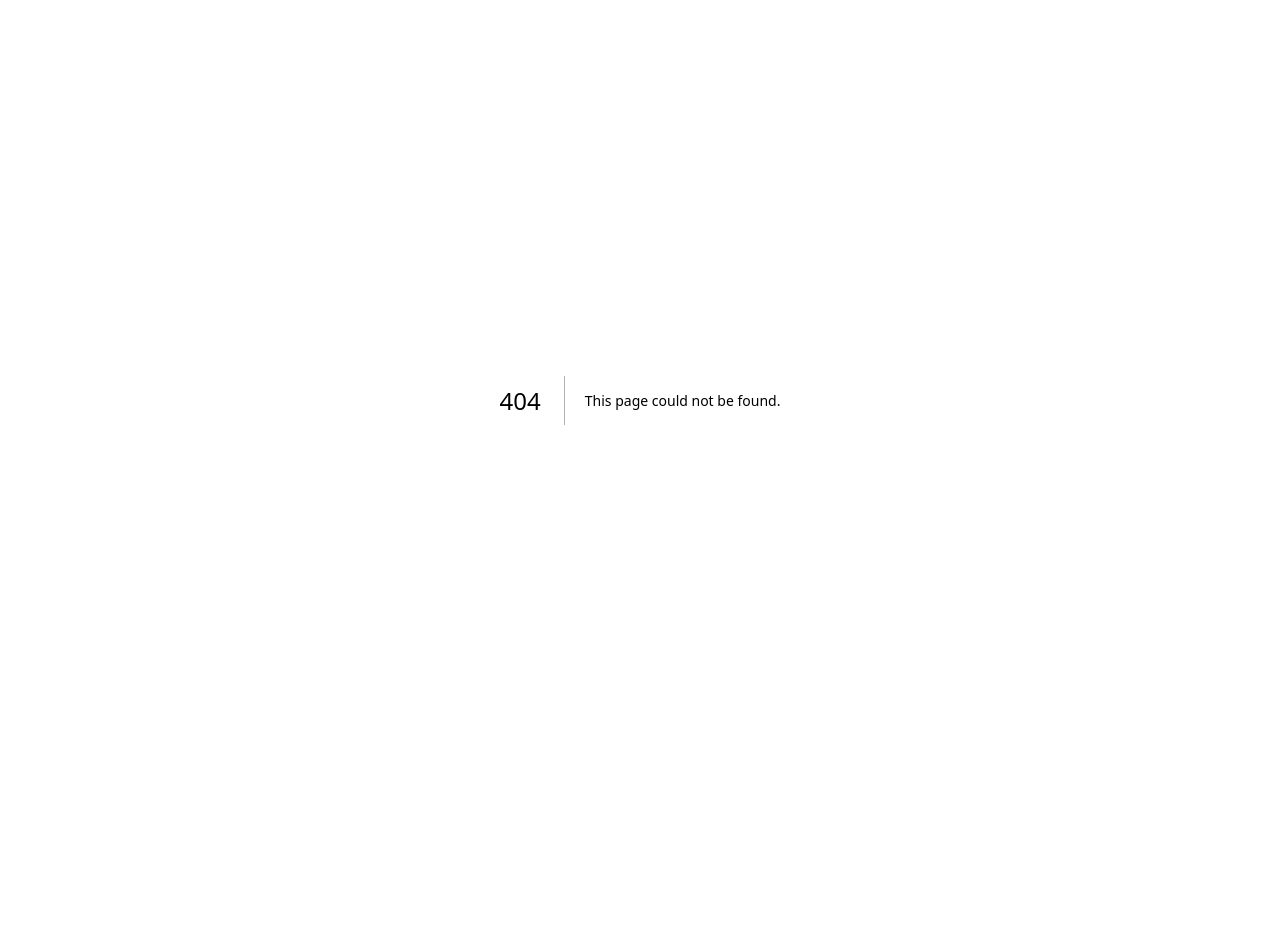
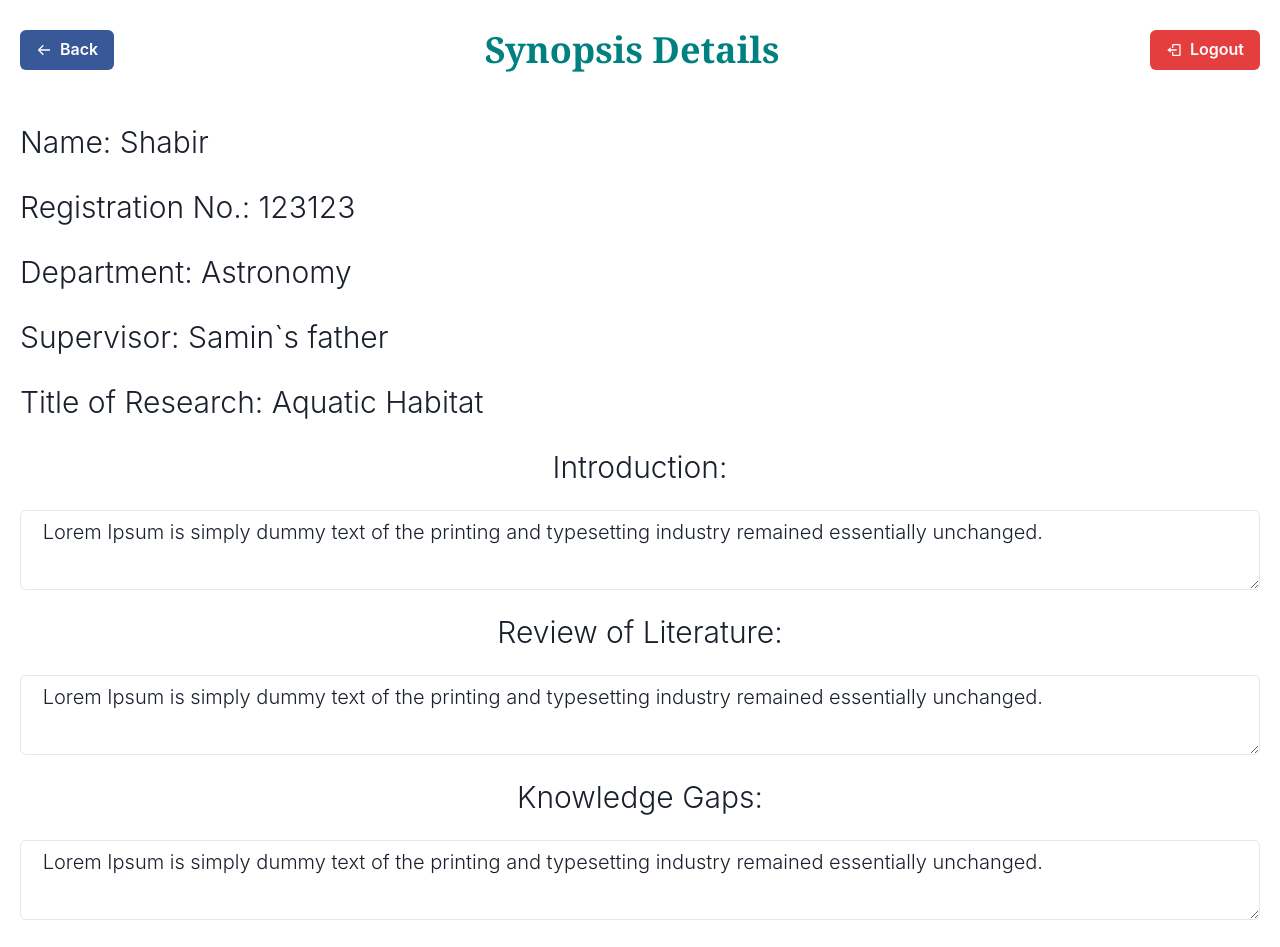
Before and after one commit to UmmarHamid/iust-scholars-portal, a Next.js app: page /synopsisdetails in a window 1280 px wide. Before the commit this address had no page. Shown: the top 947 px of the page. Before the commit the page ends 800 px from the top, so only its background shows below. Built offline with nearby package versions, Linux system fonts and the light colour scheme.

Commit message:
add synopsisdetails page

```diff
--- /dev/null
+++ b/pages/synopsisdetails/index.tsx
@@ -0,0 +1,153 @@
+import { Button } from '@chakra-ui/button';
+// import { BsFillHouseDoorFill } from 'react-icons/bs';
+import { BiArrowBack, BiLogOut } from 'react-icons/bi';
+import Link from 'next/link';
+import { Box, Heading, Text, Textarea } from '@chakra-ui/react';
+
+export const Index = () => {
+  const user = {
+    name: 'Shabir',
+    registrationNumber: '123123',
+    department: 'Astronomy',
+    supervisor: 'Samin`s father',
+    titleOfResearch: 'Aquatic Habitat',
+    introduction:
+      'Lorem Ipsum is simply dummy text of the printing and typesetting industry remained essentially unchanged.',
+    reviewOfLiterature:
+      'Lorem Ipsum is simply dummy text of the printing and typesetting industry remained essentially unchanged.',
+    knowledgeGaps:
+      'Lorem Ipsum is simply dummy text of the printing and typesetting industry remained essentially unchanged.',
+    originalityOfTheWork:
+      'Lorem Ipsum is simply dummy text of the printing and typesetting industry remained essentially unchanged.',
+    hypothesis:
+      'Lorem Ipsum is simply dummy text of the printing and typesetting industry remained essentially unchanged.',
+    objectives:
+      'Lorem Ipsum is simply dummy text of the printing and typesetting industry remained essentially unchanged.',
+    methodology:
+      'Lorem Ipsum is simply dummy text of the printing and typesetting industry remained essentially unchanged.',
+    deliverables:
+      'Lorem Ipsum is simply dummy text of the printing and typesetting industry remained essentially unchanged.',
+    collaboration:
+      'Lorem Ipsum is simply dummy text of the printing and typesetting industry remained essentially unchanged.',
+  };
+  return (
+    <>
+      <title>Synopsis Details</title>
+      <Box
+        display={'flex'}
+        justifyContent={'space-between'}
+        alignItems={'center'}
+        height={'100px'}
+      >
+        <Link href={'/scholars'}>
+          <Button
+            leftIcon={<BiArrowBack />}
+            colorScheme='facebook'
+            variant='solid'
+            marginLeft={'20px'}
+          >
+            Back
+          </Button>
+        </Link>
+        <Heading
+          as='h2'
+          size='xl'
+          fontFamily='Georgia'
+          fontWeight='bold'
+          color='teal'
+        >
+          Synopsis Details
+        </Heading>
+        <Button colorScheme='red' leftIcon={<BiLogOut />} marginRight={'20px'}>
+          Logout
+        </Button>
+      </Box>
+      <Box
+        display={'flex'}
+        flexDirection={'column'}
+        gap={'20px'}
+        margin={'20px'}
+      >
+        <Text fontWeight={300} fontSize={'30px'}>
+          {`Name: ${user.name}`}
+        </Text>
+        <Text fontWeight={300} fontSize={'30px'}>
+          {`Registration No.: ${user.registrationNumber}`}
+        </Text>
+        <Text fontWeight={300} fontSize={'30px'}>
+          {` Department: ${user.department}`}
+        </Text>
+        <Text fontWeight={300} fontSize={'30px'}>
+          {`Supervisor: ${user.supervisor}`}
+        </Text>
+        <Text fontWeight={300} fontSize={'30px'}>
+          {`Title of Research: ${user.titleOfResearch}`}
+        </Text>
+        <Text fontWeight={300} fontSize={'30px'} align={'center'}>
+          Introduction:
+        </Text>
+        <Textarea fontWeight={300} fontSize={'20px'}>
+          {` ${user.introduction}`}
+        </Textarea>
+        <Text fontWeight={300} fontSize={'30px'} align={'center'}>
+          Review of Literature:
+        </Text>
+        <Textarea fontWeight={300} fontSize={'20px'}>
+          {` ${user.reviewOfLiterature}`}
+        </Textarea>
+        <Text fontWeight={300} fontSize={'30px'} align={'center'}>
+          Knowledge Gaps:
+        </Text>
+        <Textarea fontWeight={300} fontSize={'20px'}>
+          {` ${user.knowledgeGaps}`}
+        </Textarea>
+        <Text fontWeight={300} fontSize={'30px'} align={'center'}>
+          Originality of the Proposed Work:
+        </Text>
+        <Textarea fontWeight={300} fontSize={'20px'}>
+          {` ${user.originalityOfTheWork}`}
+        </Textarea>
+        <Text fontWeight={300} fontSize={'30px'} align={'center'}>
+          Hypothesis:
+        </Text>
+        <Textarea fontWeight={300} fontSize={'20px'}>
+          {` ${user.hypothesis}`}
+        </Textarea>
+        <Text fontWeight={300} fontSize={'30px'} align={'center'}>
+          Objectives:
+        </Text>
+        <Textarea fontWeight={300} fontSize={'20px'}>
+          {` ${user.objectives}`}
+        </Textarea>
+        <Text fontWeight={300} fontSize={'30px'} align={'center'}>
+          Methodology:
+        </Text>
+        <Textarea fontWeight={300} fontSize={'20px'}>
+          {` ${user.methodology}`}
+        </Textarea>
+        <Text fontWeight={300} fontSize={'30px'} align={'center'}>
+          Deliverables:
+        </Text>
+        <Textarea fontWeight={300} fontSize={'20px'}>
+          {` ${user.deliverables}`}
+        </Textarea>
+        <Text fontWeight={300} fontSize={'30px'} align={'center'}>
+          Collaboration with other dept/university:
+        </Text>
+        <Textarea fontWeight={300} fontSize={'20px'}>
+          {` ${user.collaboration}`}
+        </Textarea>
+        <Button
+          colorScheme='green'
+          variant='solid'
+          mt={10}
+          margin={'auto'}
+          width={'50%'}
+        >
+          Submit
+        </Button>
+      </Box>
+    </>
+  );
+};
+export default Index;
```
